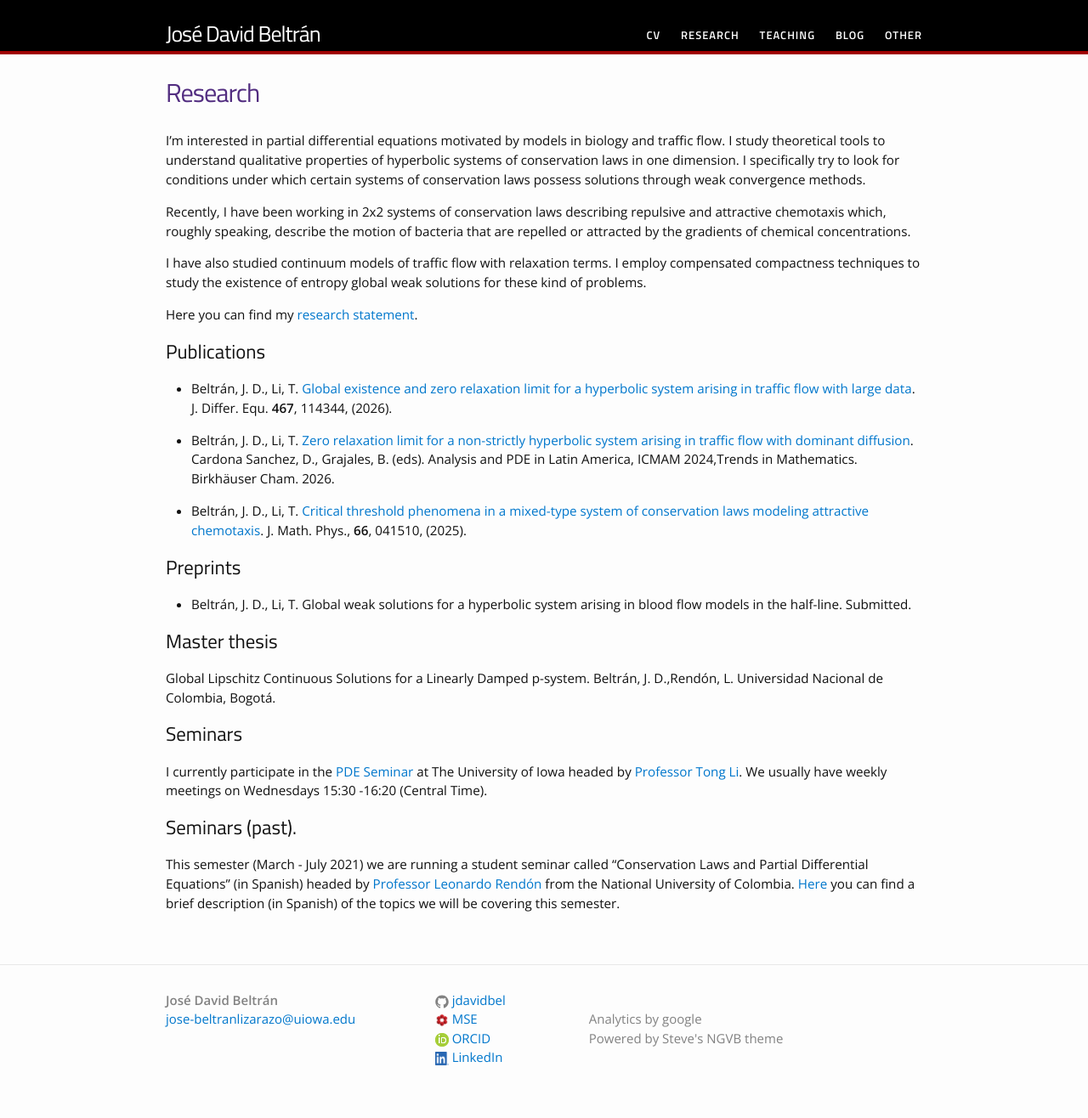
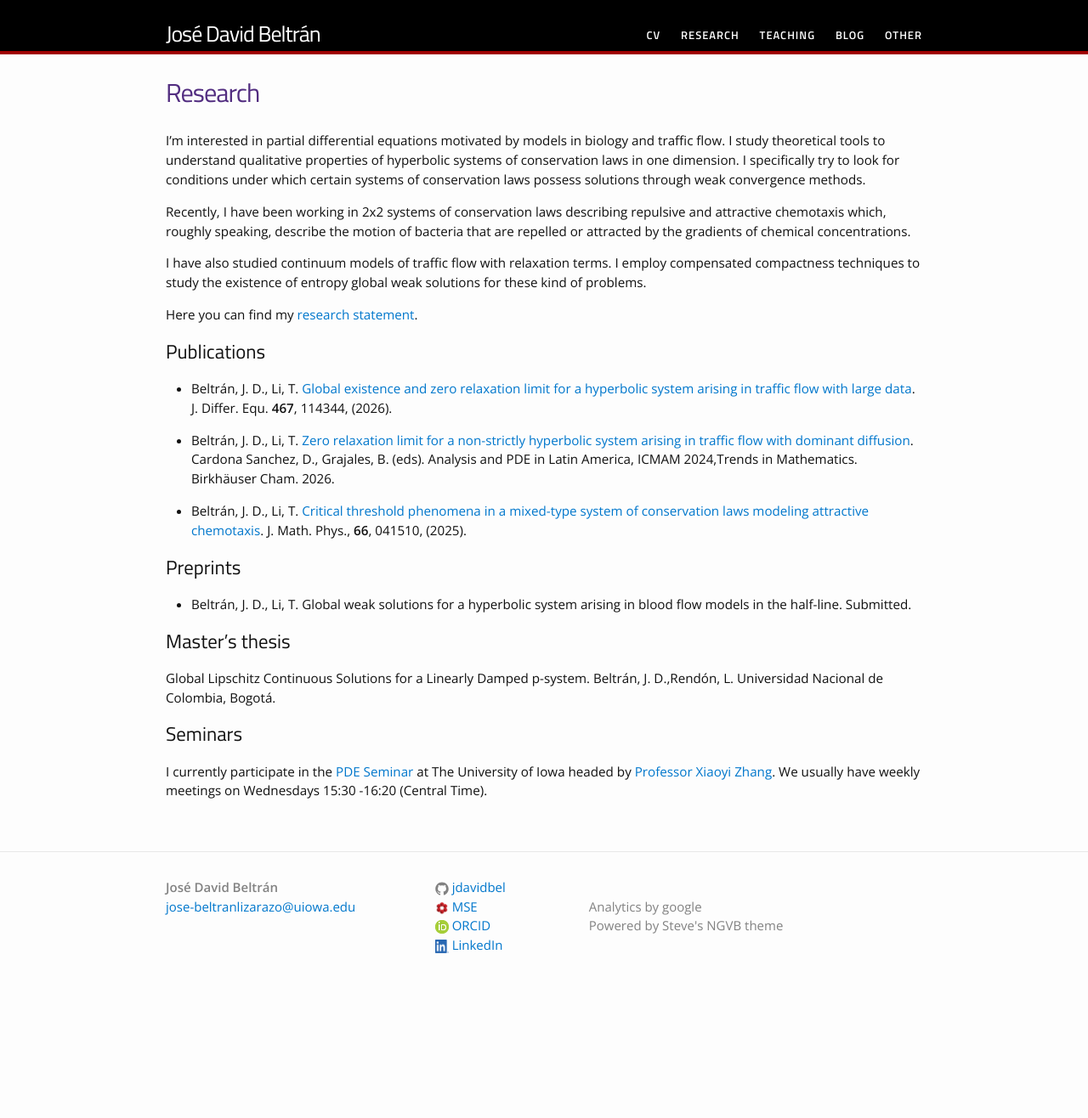
Before and after one commit to jdavidbel/jdavidbel.github.io, a Jekyll site: the page built from research.md, in a window 1280 px wide. Shown: the whole page at 85% size. Built offline with Jekyll 4.4.1, drawn with Linux system fonts in a browser that asks for light colours; after the commit the page ends 1183 px from its top, so only the background shows below that.

Commit message:
Research update
Got rid of past seminars

```diff
--- a/research.md
+++ b/research.md
@@ -61,13 +61,9 @@ flow models in the half-line. Submitted.
 
 
 
-## Master thesis
+## Master's thesis
 Global Lipschitz Continuous Solutions for a Linearly Damped p-system. Beltrán, J. D.,Rendón, L. Universidad Nacional de Colombia, Bogotá.
 <!-- (https://drive.google.com/file/d/1_P64kWlYtXpNycHJo2yXcU1vP3zbvkrr/view?usp=sharing) -->
 ## Seminars
-I currently participate in the [PDE Seminar](https://math.uiowa.edu/research/partial-differential-equations) at The University of Iowa headed by [Professor Tong Li](http://homepage.divms.uiowa.edu/~tli/).
+I currently participate in the [PDE Seminar](https://math.uiowa.edu/research/partial-differential-equations) at The University of Iowa headed by [Professor Xiaoyi Zhang](https://math.uiowa.edu/people/xiaoyi-zhang).
 We usually have weekly meetings on Wednesdays 15:30 -16:20 (Central Time).
-
-## Seminars (past).
-This semester (March - July 2021) we are running a student seminar called "Conservation Laws and Partial Differential Equations" (in Spanish) headed by [Professor Leonardo Rendón](https://scholar.google.com/citations?user=5U0ZQxcAAAAJ&hl=es) from the National University of Colombia.
-[Here](https://drive.google.com/file/d/1-OGxeZ2FeTFvqHLiSpzutyo5IA7l0v2W/view?usp=sharing) you can find a brief description (in Spanish) of the topics we will be covering this semester.
```
